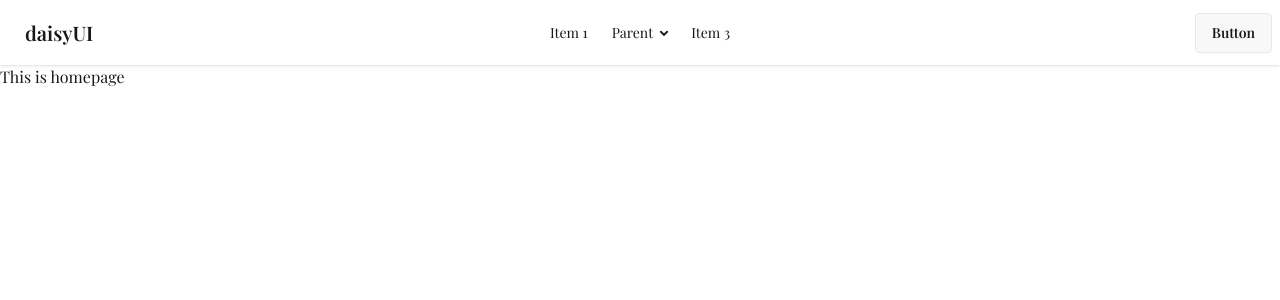
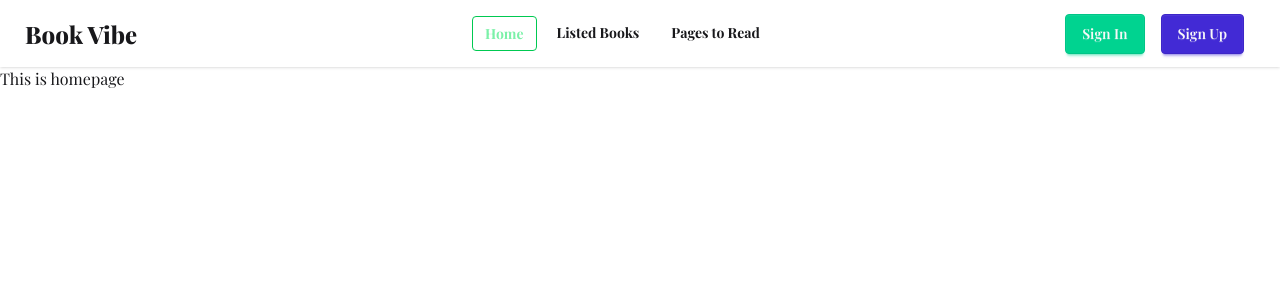
Before and after one commit to Nirjhor07/-book-vibe-react-route-project-, a React (Vite) app: page / in a window 1280 px wide. Shown: the top 300 px of the page. Built offline with nearby package versions, Linux system fonts and the light colour scheme; a web font is replaced by a local one.

Commit message:
navbar added

```diff
--- /dev/null
+++ b/src/Pages/404 page not found/PageNotFound404.jsx
@@ -0,0 +1,52 @@
+import React from "react";
+import { Link } from "react-router";
+
+const PageNotFound404 = () => {
+  return (
+    <div className="min-h-screen flex items-center justify-center bg-linear-to-br from-indigo-600 via-purple-600 to-pink-500 relative overflow-hidden">
+      {/* Background Glow Effects */}
+      <div className="absolute w-72 h-72 bg-pink-400 opacity-30 rounded-full blur-3xl top-10 left-10"></div>
+      <div className="absolute w-72 h-72 bg-indigo-400 opacity-30 rounded-full blur-3xl bottom-10 right-10"></div>
+
+      {/* Card */}
+      <div className="card w-[90%] max-w-md backdrop-blur-lg bg-white/10 border border-white/20 shadow-2xl text-center p-8 rounded-3xl">
+        {/* Icon */}
+        <div className="text-5xl mb-3 animate-bounce">🚫</div>
+
+        {/* 404 */}
+        <h1 className="text-8xl font-extrabold text-white drop-shadow-lg">
+          404
+        </h1>
+
+        {/* Badge */}
+        <div className="badge badge-error mt-2 animate-pulse">Error</div>
+
+        {/* Title */}
+        <h2 className="text-2xl font-bold mt-3 text-white">Page Not Found</h2>
+
+        {/* Description */}
+        <p className="text-base-200 mt-2">
+          Oops! The page you’re looking for doesn’t exist or has been moved.
+        </p>
+
+        {/* Buttons */}
+        <div className="mt-6 flex flex-col gap-3 items-center">
+          <Link to="/">
+            <button className="btn btn-primary btn-wide shadow-lg hover:scale-105 transition">
+              ⬅ Back Home
+            </button>
+          </Link>
+
+          <button
+            onClick={() => window.history.back()}
+            className="btn btn-outline btn-sm text-white border-white hover:bg-white hover:text-black"
+          >
+            Go Back
+          </button>
+        </div>
+      </div>
+    </div>
+  );
+};
+
+export default PageNotFound404;
--- a/src/components/Navbar/Nav.jsx
+++ b/src/components/Navbar/Nav.jsx
@@ -1,6 +1,41 @@
 import React from "react";
+import { NavLink } from "react-router";
 
 const Nav = () => {
+  const Links = (
+    <>
+      <li>
+        <NavLink
+          to="/"
+          className={({ isActive }) =>
+            `font-bold mr-2 ${isActive ? "border border-green-500 text-green-300" : ""}`
+          }
+        >
+          Home
+        </NavLink>
+      </li>
+      <li>
+        <NavLink
+          to="/listedbooks"
+          className={({ isActive }) =>
+            `font-bold mr-2 ${isActive ? "border border-green-500 text-green-300" : ""}`
+          }
+        >
+          Listed Books
+        </NavLink>
+      </li>
+      <li>
+        <NavLink
+          to="/pagesToRead"
+          className={({ isActive }) =>
+            `font-bold mr-2 ${isActive ? "border border-green-500 text-green-300" : ""}`
+          }
+        >
+          Pages to Read
+        </NavLink>
+      </li>
+    </>
+  );
   return (
     <div className="navbar bg-base-100 shadow-sm">
       <div className="navbar-start">
@@ -26,52 +61,17 @@ const Nav = () => {
             tabIndex="-1"
             className="menu menu-sm dropdown-content bg-base-100 rounded-box z-1 mt-3 w-52 p-2 shadow"
           >
-            <li>
-              <a>Item 1</a>
-            </li>
-            <li>
-              <a>Parent</a>
-              <ul className="p-2">
-                <li>
-                  <a>Submenu 1</a>
-                </li>
-                <li>
-                  <a>Submenu 2</a>
-                </li>
-              </ul>
-            </li>
-            <li>
-              <a>Item 3</a>
-            </li>
+            {Links}
           </ul>
         </div>
-        <a className="btn btn-ghost text-xl">daisyUI</a>
+        <a className="btn btn-ghost text-2xl font-extrabold ">Book Vibe</a>
       </div>
       <div className="navbar-center hidden lg:flex">
-        <ul className="menu menu-horizontal px-1">
-          <li>
-            <a>Item 1</a>
-          </li>
-          <li>
-            <details>
-              <summary>Parent</summary>
-              <ul className="p-2 bg-base-100 w-40 z-1">
-                <li>
-                  <a>Submenu 1</a>
-                </li>
-                <li>
-                  <a>Submenu 2</a>
-                </li>
-              </ul>
-            </details>
-          </li>
-          <li>
-            <a>Item 3</a>
-          </li>
-        </ul>
+        <ul className="menu menu-horizontal px-1">{Links}</ul>
       </div>
-      <div className="navbar-end">
-        <a className="btn">Button</a>
+      <div className="navbar-end gap-4 mr-7">
+        <button className="btn btn-success text-base-200">Sign In</button>
+        <button className="btn btn-primary text-base-200">Sign Up</button>
       </div>
     </div>
   );
--- a/src/routes/Routes.jsx
+++ b/src/routes/Routes.jsx
@@ -1,6 +1,7 @@
 import { createBrowserRouter } from "react-router";
 import RootLayout from "../layouts/RootLayout";
 import HomePage from "../Pages/HomePage/HomePage";
+import PageNotFound404 from "../Pages/404 page not found/PageNotFound404";
 
 export const router = createBrowserRouter([
   {
@@ -11,6 +12,15 @@ export const router = createBrowserRouter([
         index: true,
         Component: HomePage,
       },
+      {
+        path: "listedbooks",
+        element: <p>My listed books here</p>,
+      },
+      {
+        path: "pagesToRead",
+        element: <p>Pages to read</p>,
+      },
     ],
+    errorElement: <PageNotFound404></PageNotFound404>,
   },
 ]);
```
Also changed, not shown: src/assets/hero_img.jpg (deleted), src/assets/pngwing 1.png (added).
